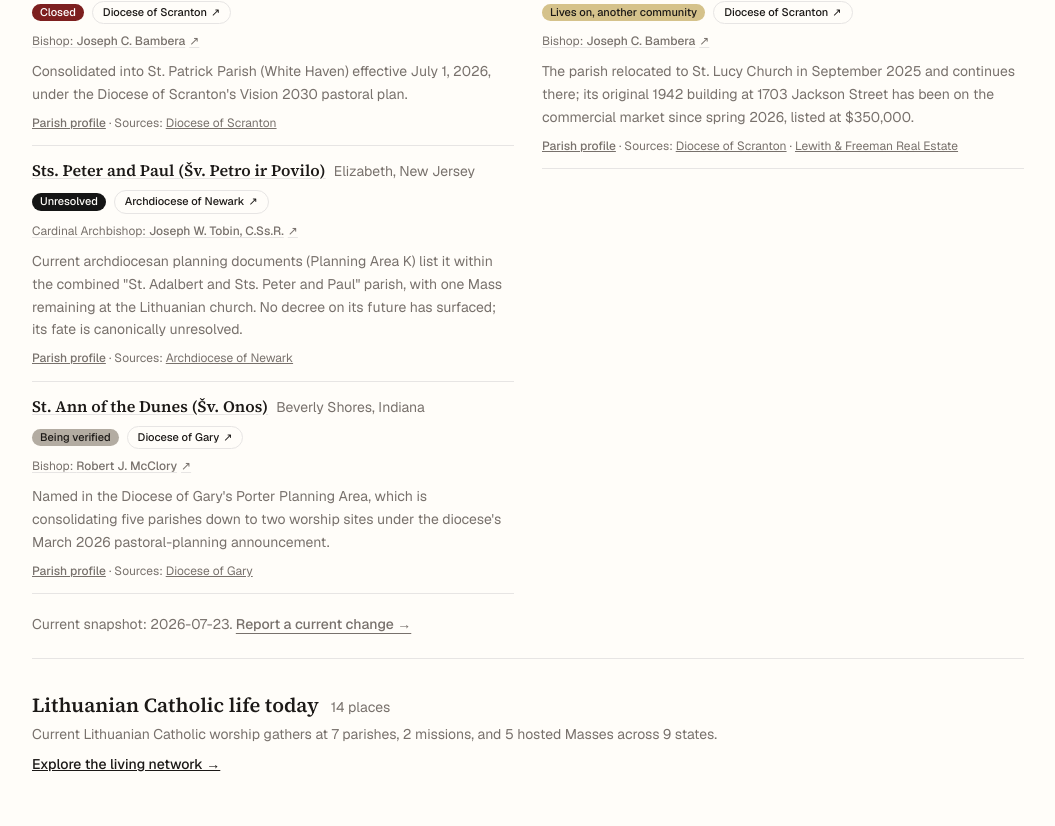
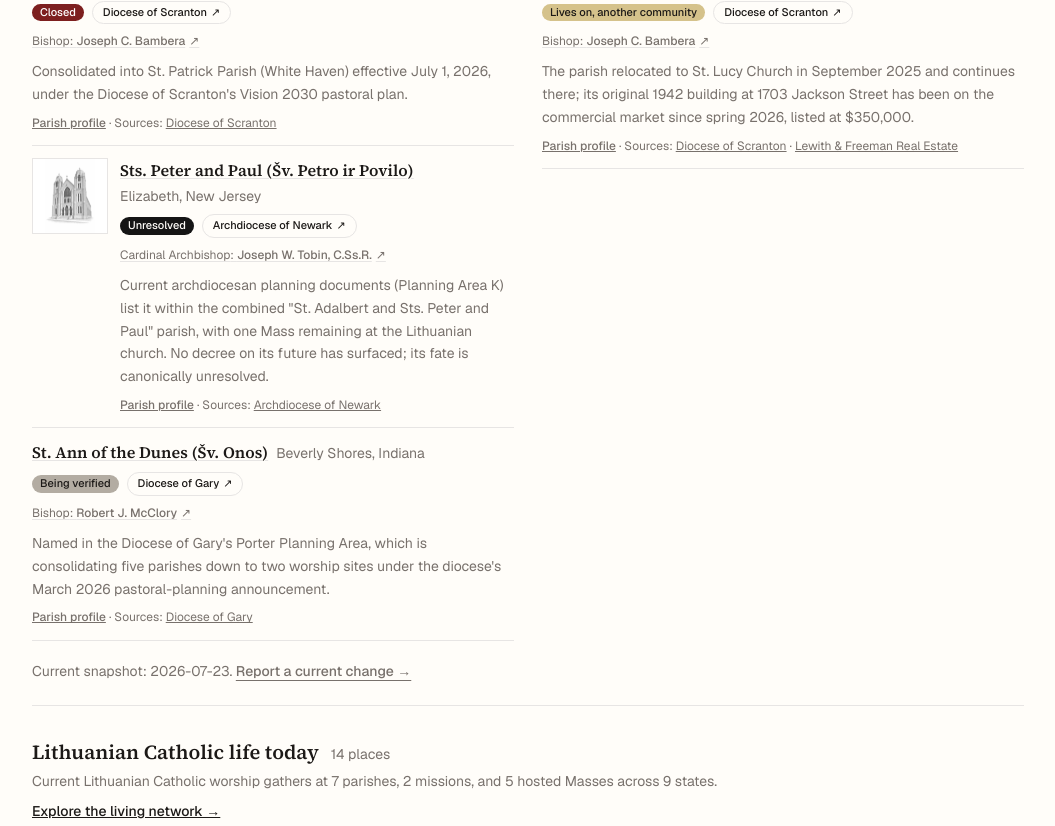
Before and after one commit to LietuvaAI/save-our-lithuanian-parishes, a Next.js app: page / in a window 1280 px wide. Shown: the part 3548-4374 px from the top of the page, without its empty margins (112-1167 px from the left). Built offline with nearby package versions, Linux system fonts and the light colour scheme.

Commit message:
Add cleared portraits to monitored parish cards

```diff
--- a/app/page.tsx
+++ b/app/page.tsx
@@ -11,6 +11,7 @@ import { EndStatePill } from "@/components/EndStatePill";
 import alertsData from "@/data/alerts.json";
 import networkData from "@/data/sielovada-us-network.json";
 import registryData from "@/data/registry-unified.json";
+import { getClearedPhoto } from "@/lib/photos";
 import { scopedParishes } from "@/lib/registry-scope";
 import { toGroup, type EndState } from "@/lib/end-state";
 
@@ -98,6 +99,11 @@ const statusByLink = new Map(
 
 function statusForLink(link: string): EndState {
   return statusByLink.get(link) ?? "unverified";
+}
+
+function lineDrawingForLink(link: string) {
+  const slug = link.replace(/^\/(?:parishes|registry)\//, "");
+  return getClearedPhoto(`${slug}-line-drawing`);
 }
 
 const CAMPAIGN_ART: Record<
@@ -342,8 +348,30 @@ export default function Home() {
                 {group.description}
               </p>
               <div className="mt-3 divide-y divide-rule border-y border-rule">
-                {group.alerts.map((alert) => (
-                  <article key={alert.id} className="py-3">
+                {group.alerts.map((alert) => {
+                  const art = lineDrawingForLink(alert.parishLink);
+                  return (
+                    <article
+                      key={alert.id}
+                      className={`py-3 ${art ? "grid grid-cols-[4.75rem_minmax(0,1fr)] gap-3" : ""}`}
+                    >
+                      {art && (
+                        <Link
+                          href={alert.parishLink}
+                          aria-label={`Open ${alert.entity} parish profile`}
+                          className="relative block aspect-square self-start overflow-hidden border border-rule bg-white p-1.5 hover:border-accent"
+                          title={art.attribution}
+                        >
+                          <Image
+                            src={art.src}
+                            alt=""
+                            fill
+                            sizes="76px"
+                            className="object-contain mix-blend-multiply"
+                          />
+                        </Link>
+                      )}
+                      <div className="min-w-0">
                         <div className="flex flex-wrap items-baseline gap-x-2 gap-y-1">
                           <Link
                             href={alert.parishLink}
@@ -351,7 +379,9 @@ export default function Home() {
                           >
                             {alert.entity}
                           </Link>
-                      <span className="text-sm text-muted">{alert.place}</span>
+                          <span className="text-sm text-muted">
+                            {alert.place}
+                          </span>
                         </div>
                         <div className="mt-2 flex flex-wrap items-center gap-2">
                           <EndStatePill
@@ -387,8 +417,10 @@ export default function Home() {
                             </span>
                           ))}
                         </p>
+                      </div>
                     </article>
-                ))}
+                  );
+                })}
               </div>
             </section>
           ))}
```
Lines whose indentation alone changed are shown as unchanged.
